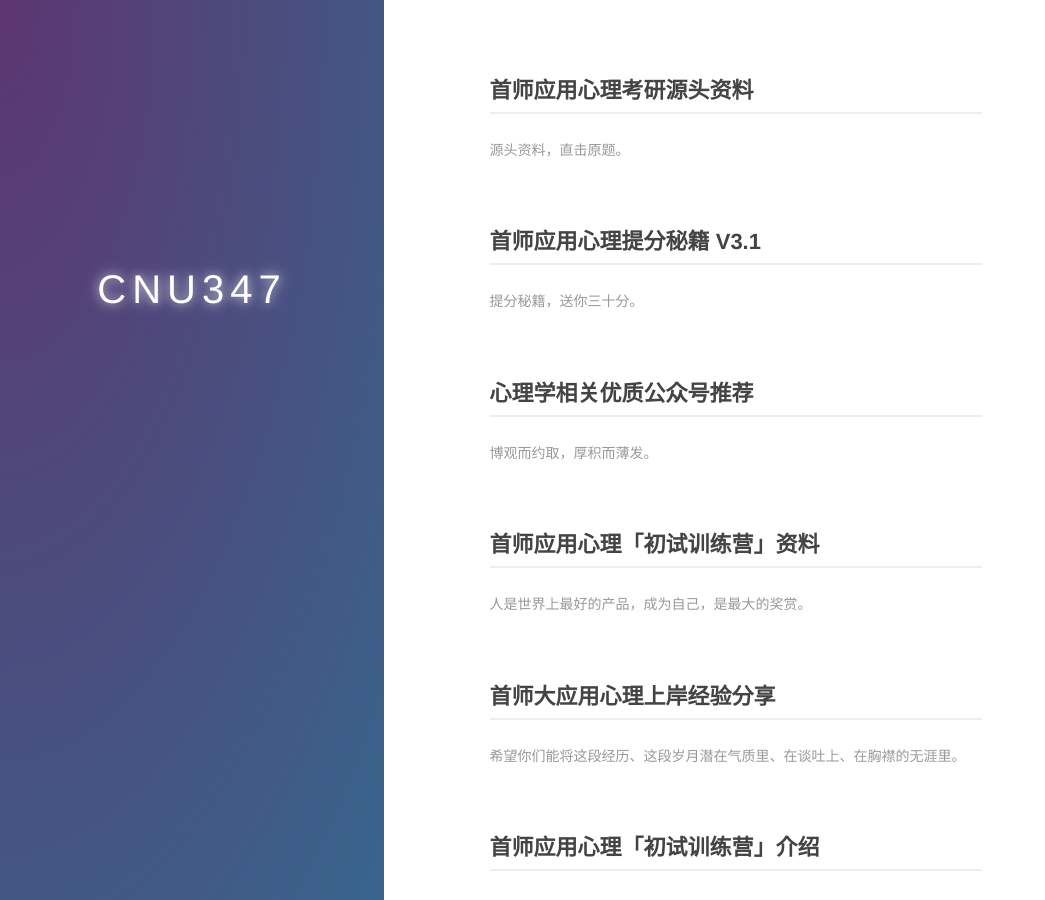
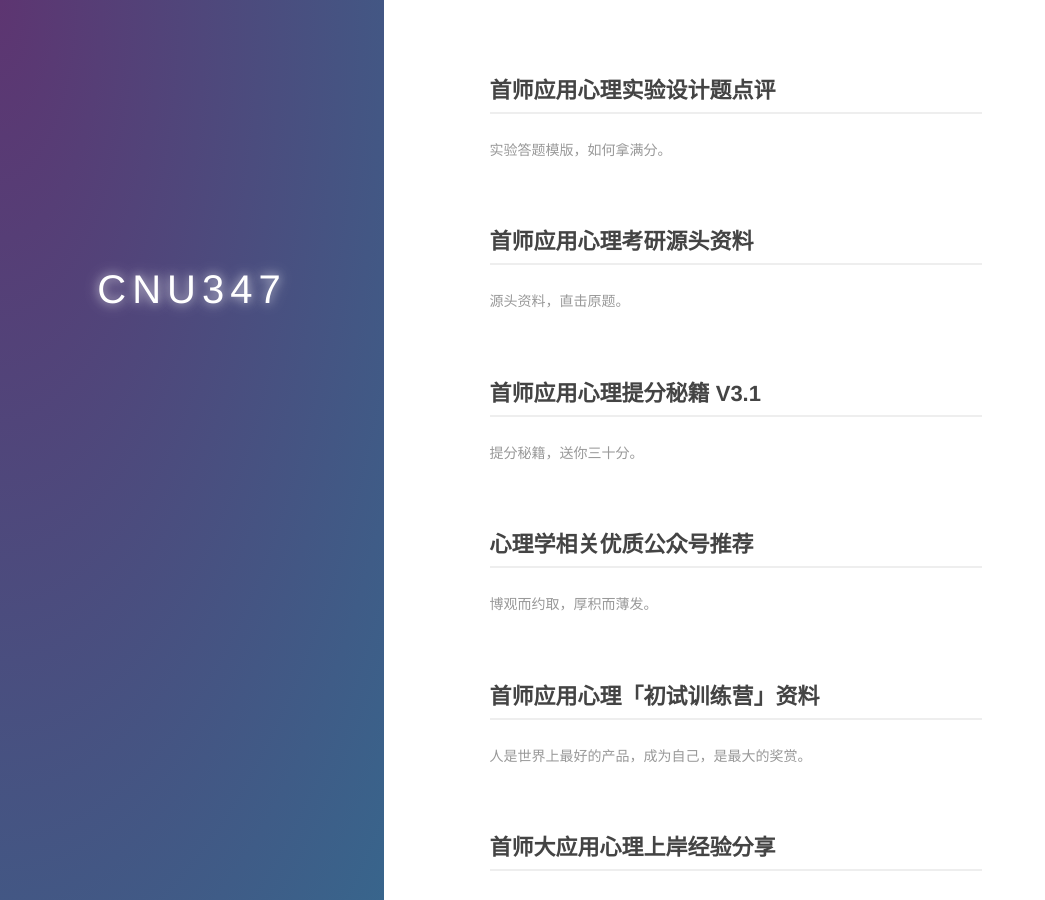
Before and after one commit to zapp926/cnu.github.io, a Jekyll site: the page built from index.md, in a window 1280 px wide and 900 px high. Shown: the whole window, without its empty margins (0-1045 px from the left). Built offline with Jekyll 4.4.1, drawn with Linux system fonts in a browser that asks for light colours.

Commit message:
Update 2020-12-13-ExpDesignComment.md

```diff
--- a/_posts/2020-12-13-ExpDesignComment.md
+++ b/_posts/2020-12-13-ExpDesignComment.md
@@ -1,4 +1,10 @@
-## 实验设计题点评
+---
+layout:     post
+title: 首师应用心理实验设计题点评
+category: blog
+description: 实验答题模版，如何拿满分。
+---
+
 ## Subj01
 ![](https://image.cnu347.com/2020-12-13-Subj01-01.jpeg)
 ![](https://image.cnu347.com/2020-12-13-Subj01-02.jpeg)
```
